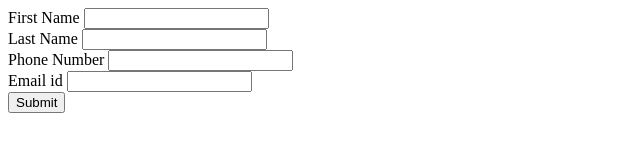
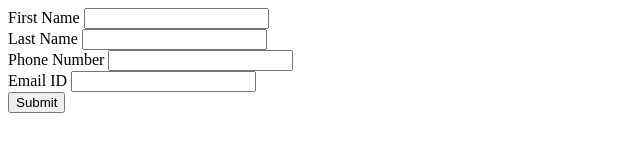
Before and after one commit to acciojob/form-login-2-tauheed0110, a website: page main.html in a window 1280 px wide. Shown: the full height of the page, 0-640 px from the left. Drawn offline with Linux system fonts and the light colour scheme.

Commit message:
created a submission

```diff
--- a/main.html
+++ b/main.html
@@ -18,8 +18,8 @@
         <label for="Phone Number">Phone Number</label>
         <input type="text" id="Phone Number" name="Phone Number" required><br>
 
-        <label for="Email id">Email id</label>
-        <input type="email" id="Email id" name="Email id" required><br>
+        <label for="Email ID">Email ID</label>
+        <input type="email" ID="Email ID" name="Email ID" required><br>
 
         <button type="submit" id="submit" onclick="showDataAlert()">Submit</button>
     </form>
--- a/script.js
+++ b/script.js
@@ -1,7 +1,7 @@
 const fname = document.getElementById("First Name");
 const lname = document.getElementById("Last Name");
 const phone = document.getElementById("Phone Number");
-const email = document.getElementById("Email id");
+const email = document.getElementById("Email ID");
 
 const data = {
     fname: "",
```
